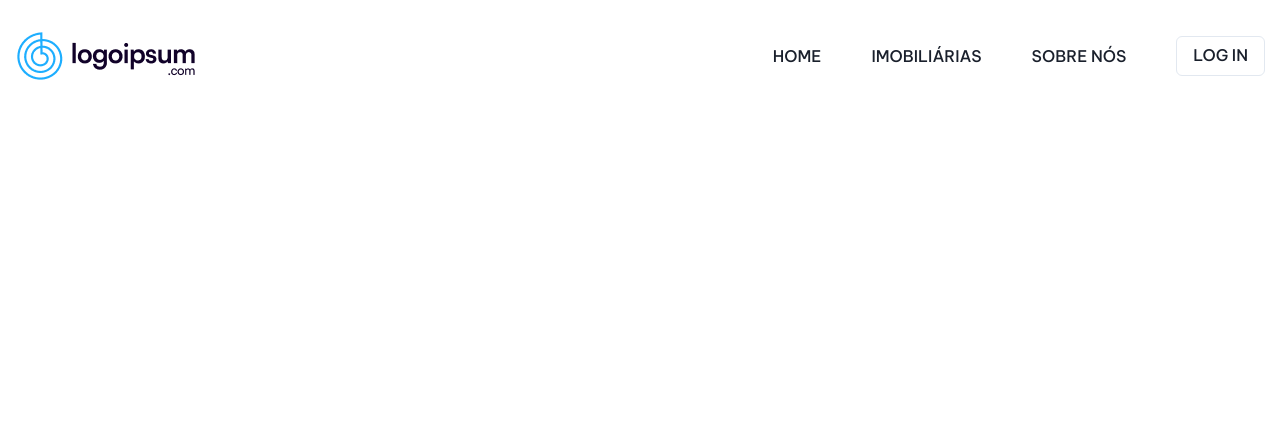
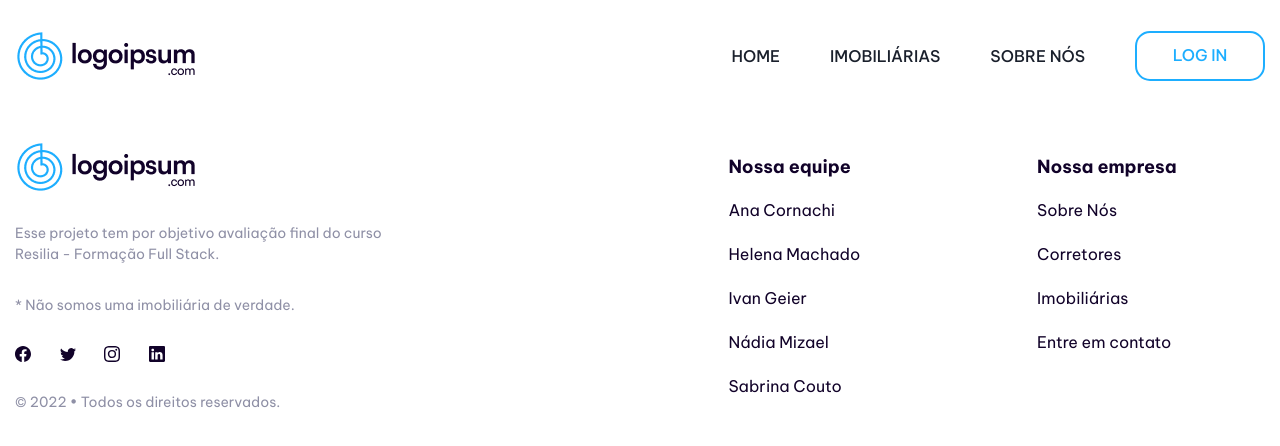
Before and after one commit to anacornachi/imobiliaria, a Next.js app: page / in a window 1280 px wide. Shown: the top 446 px of the page. Built offline with nearby package versions, Linux system fonts and the light colour scheme.

Commit message:
♻️ fix file name and add header and footer in app

```diff
--- a/src/components/Footer/Footer.tsx
+++ b/src/components/Footer/index.tsx
@@ -30,14 +30,13 @@ export default function Footer() {
             </Box>
             <Text
               color="secondary"
-              fontFamily="vietnam"
               fontSize="sm"
               maxW={{base: '100%', md: '60%'}}
             >
               Esse projeto tem por objetivo avaliação final do curso Resilia -
               Formação Full Stack.
             </Text>
-            <Text color="secondary" fontFamily="vietnam" fontSize="sm">
+            <Text color="secondary" fontSize="sm">
               * Não somos uma imobiliária de verdade.
             </Text>
             <Flex
@@ -84,7 +83,7 @@ export default function Footer() {
                   </ChakraLink>
                 </Link>
               </Flex>
-              <Text color="secondary" fontFamily="vietnam" fontSize="sm">
+              <Text color="secondary" fontSize="sm">
                 © 2022 • Todos os direitos reservados.
               </Text>
             </Flex>
@@ -102,12 +101,7 @@ export default function Footer() {
                   align={{base: 'center', md: 'flex-start'}}
                   gap="20px"
                 >
-                  <Heading
-                    color="title"
-                    fontFamily="vietnam"
-                    fontSize="lg"
-                    fontWeight="bold"
-                  >
+                  <Heading color="title" fontSize="lg" fontWeight="bold">
                     {page.title}
                   </Heading>
 
@@ -115,7 +109,6 @@ export default function Footer() {
                     <Link href={item.link}>
                       <ChakraLink
                         color="title"
-                        fontFamily="vietnam"
                         fontSize="md"
                         _hover={{color: 'secondary'}}
                         _focus={{boxShadow: 'none'}}
--- a/src/components/layout/Header/index.tsx
+++ b/src/components/Header/index.tsx
@@ -35,7 +35,13 @@ export default function Header() {
                 </ChakraLink>
               </Link>
             ))}
-            <Button variant="outline" fontWeight="normal">
+            <Button
+              variant="secondary"
+              fontWeight="normal"
+              w="130px"
+              fontSize="16px"
+              h="50px"
+            >
               <Link href="/" passHref>
                 <ChakraLink _hover={{border: 'none'}} fontWeight="medium">
                   LOG IN
@@ -73,7 +79,7 @@ export default function Header() {
                 </MenuItem>
               ))}
               <MenuItem h="70px" justifyContent="center">
-                <Button variant="outline" fontWeight="normal">
+                <Button variant="secondary" fontWeight="normal">
                   <Link href="/" passHref>
                     <ChakraLink fontWeight="medium">LOG IN</ChakraLink>
                   </Link>
--- a/src/pages/_app.tsx
+++ b/src/pages/_app.tsx
@@ -1,11 +1,15 @@
 import type {AppProps} from 'next/app';
 import {ChakraProvider} from '@chakra-ui/react';
 import theme from '../config/theme';
+import Header from '@components/Header';
+import Footer from '@components/Footer';
 
 function MyApp({Component, pageProps}: AppProps) {
   return (
     <ChakraProvider resetCSS theme={theme}>
+      <Header />
       <Component {...pageProps} />
+      <Footer />
     </ChakraProvider>
   );
 }
--- a/src/pages/index.tsx
+++ b/src/pages/index.tsx
@@ -1,9 +1,7 @@
-import Header from '../components/layout/Header/index';
+import Header from '../components/Header';
 
 function HomePage() {
-  return (
-      <Header />
-  );
+  return <></>;
 }
 
 export default HomePage;
```
Also changed, not shown: src/components/CityHighlight.tsx (renamed from src/components/CityHighlight/index.tsx, +9 -3 lines), src/components/Header/navigationHeader.ts (renamed from src/components/layout/Header/navigationHeader.ts).
